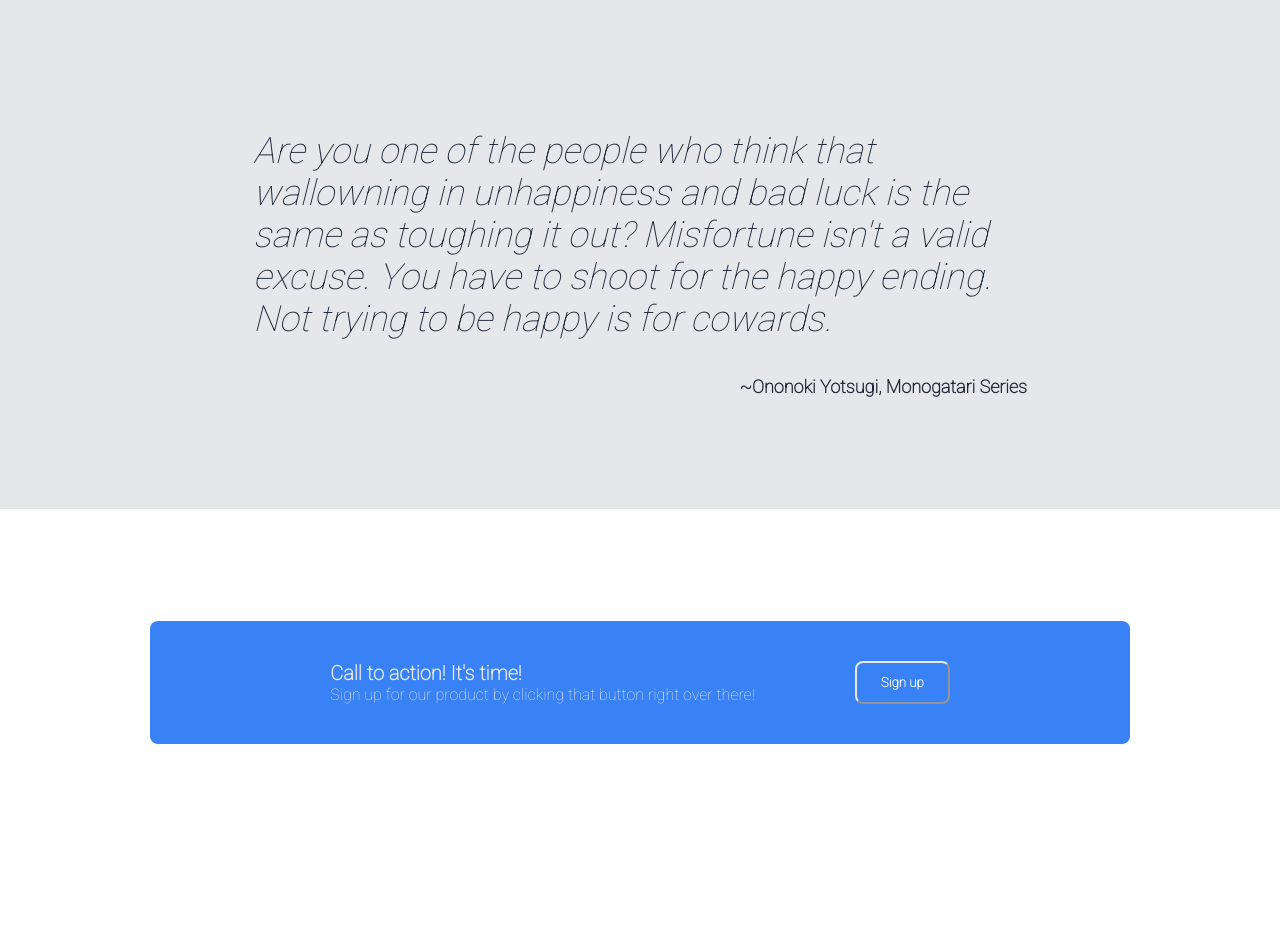
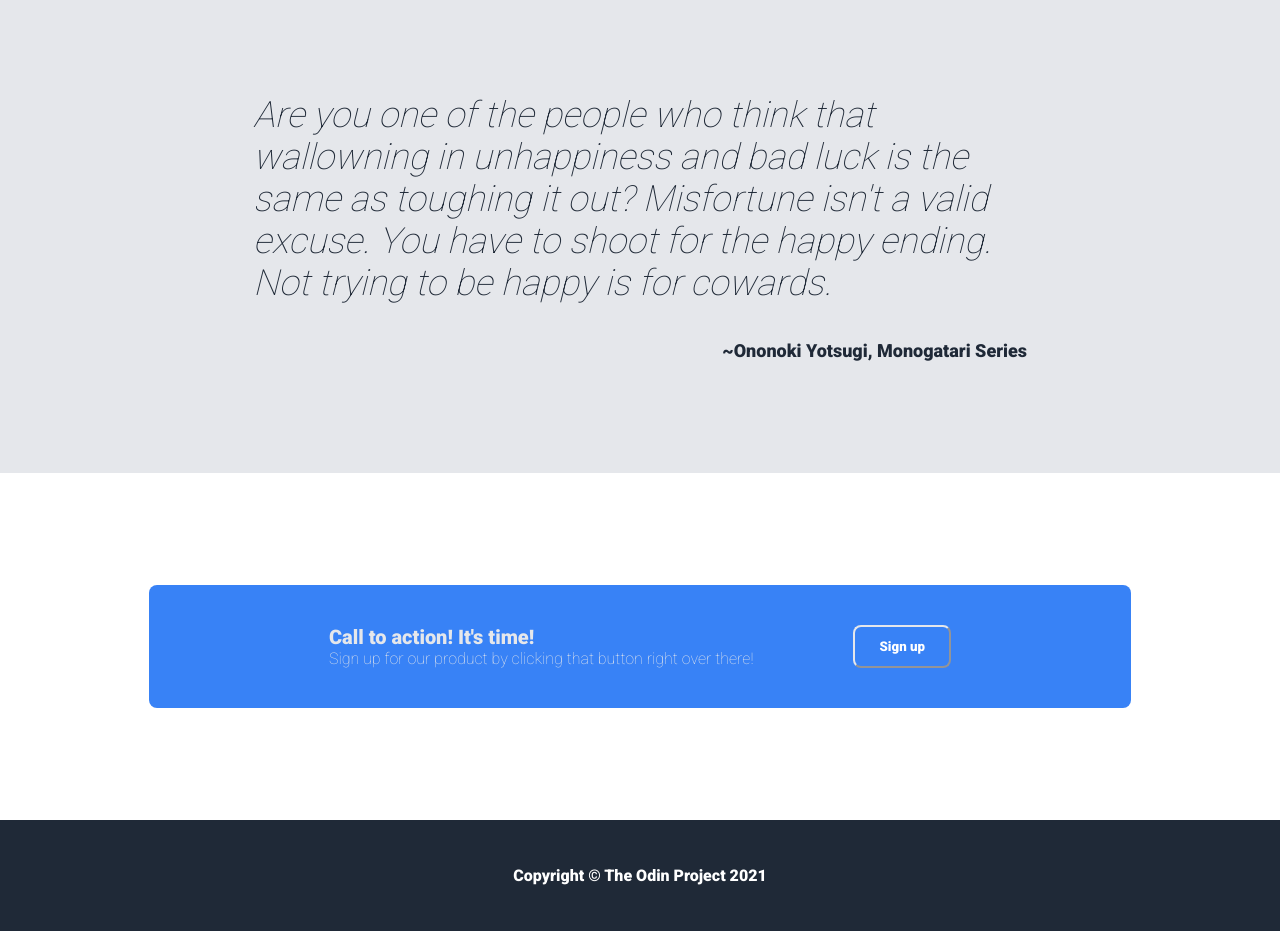
Before and after one commit to Gromzi/odin-landing-page, a plain HTML site: page index.html in a window 1280 px wide. Shown: the part 1040-1971 px from the top of the page. Before the commit the page ends 1896 px from the top, so only its background shows below. Drawn offline with Linux system fonts and the light colour scheme.

Commit message:
Create footer

```diff
--- a/index.html
+++ b/index.html
@@ -9,7 +9,8 @@
 
     <link rel="preconnect" href="https://fonts.googleapis.com">
     <link rel="preconnect" href="https://fonts.gstatic.com" crossorigin>
-    <link href="https://fonts.googleapis.com/css2?family=Roboto:wght@100&display=swap" rel="stylesheet">
+    <link href="https://fonts.googleapis.com/css2?family=Roboto:wght@100;900&display=swap" rel="stylesheet">
+
 
 </head>
 <body>
@@ -81,5 +82,12 @@
         </div>
 
     </div>
+
+    <div class="footer">
+
+        <p class="footer-text">Copyright © The Odin Project 2021</p>
+
+    </div>
+
 </body>
 </html>
--- a/style.css
+++ b/style.css
@@ -134,6 +134,7 @@ a {
     font-weight: light;
     color: #1F2937;
     padding: 0px;
+    margin-top: 0px;
 }
 
 .quote-author {
@@ -182,3 +183,10 @@ a {
     border-radius: 8px;
     border-color: #e5e7eb;
 }
+
+.footer {
+    display: flex;
+    justify-content: center;
+    padding: 30px 0px;
+    font-weight: bold;
+}
```
